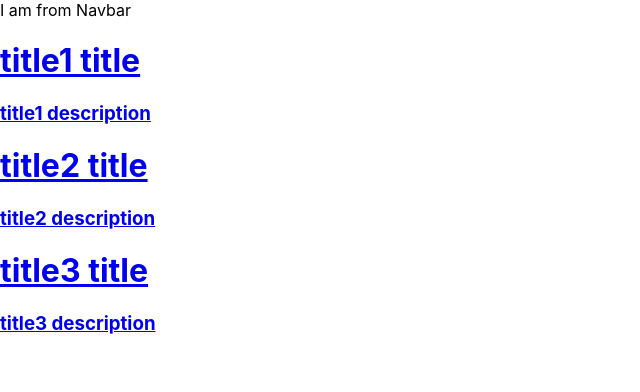
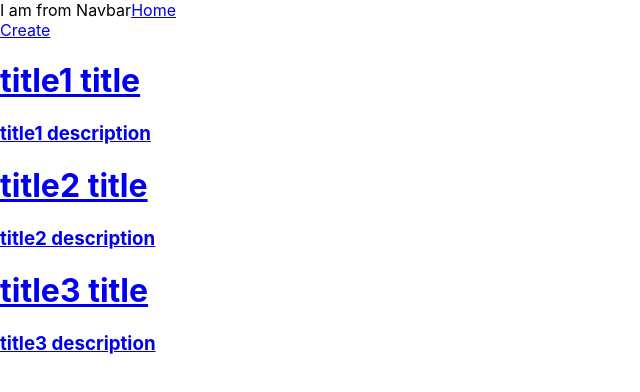
Before and after one commit to SampurnaC/react_blog_application, a React (Create React App) app: page / in a window 1280 px wide. Shown: the top 392 px of the page, without its empty margins (0-640 px from the left). Built offline with nearby package versions, Linux system fonts and the light colour scheme; data requests are answered from the project's data file.

Commit message:
add nav bar links

```diff
--- a/src/Navbar.js
+++ b/src/Navbar.js
@@ -1,7 +1,12 @@
+import { Link } from "react-router-dom";
+
 const Navbar = () => {
   return (
     <div>
       I am from Navbar
+      <Link to="/">Home</Link>
+      <br />
+      <Link to='create'>Create</Link>
     </div>
   );
 }
```
